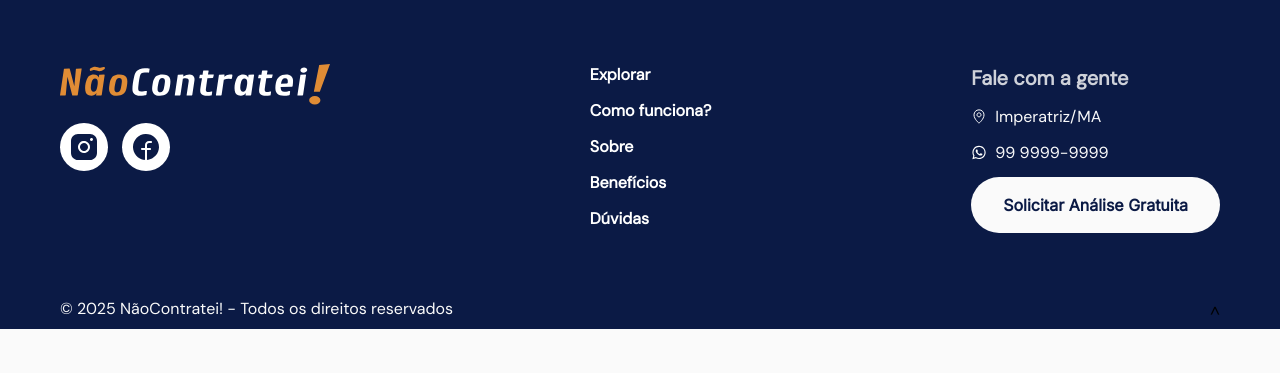
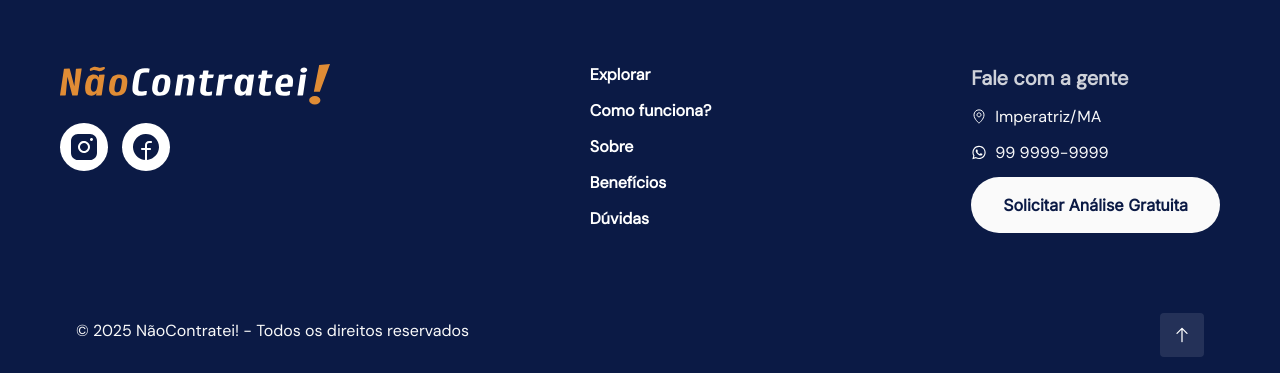
Before and after one commit to ademirjs/NClandingpage, a PHP site: page / in a window 1280 px wide. Shown: the part 2139-2512 px from the top of the page. Before the commit the page ends 2468 px from the top, so only its background shows below. Run offline with PHP 8.4, Linux system fonts and the light colour scheme.

Commit message:
feat: icons

```diff
--- a/lp-institucional/index.html
+++ b/lp-institucional/index.html
@@ -173,7 +173,9 @@
       </div>
       <div class="footer-contact">
         <p>&copy; 2025 NãoContratei! - Todos os direitos reservados</p>
-        <button>^</button>
+        <a href="#hero" class="bnt-up">
+          <img src="./assets/solar_arrow-right-outline.svg" alt="">
+        </a>
       </div>
     </div>
   </footer>
--- a/lp-institucional/styles.css
+++ b/lp-institucional/styles.css
@@ -327,8 +327,14 @@ footer nav ul li{
   display: flex;
   justify-content: space-between;
   align-items: center;
+  padding: 1rem;
 }
 
+.bnt-up{
+  background: rgba(255, 255, 255, 0.1);
+  padding: 12px;
+  border-radius: 4px;
+}
 footer .footer-contact p {
   margin-bottom: 0.5rem;
 }
```
Also changed, not shown: lp-institucional/assets/solar_arrow-right-outline.svg (added).
